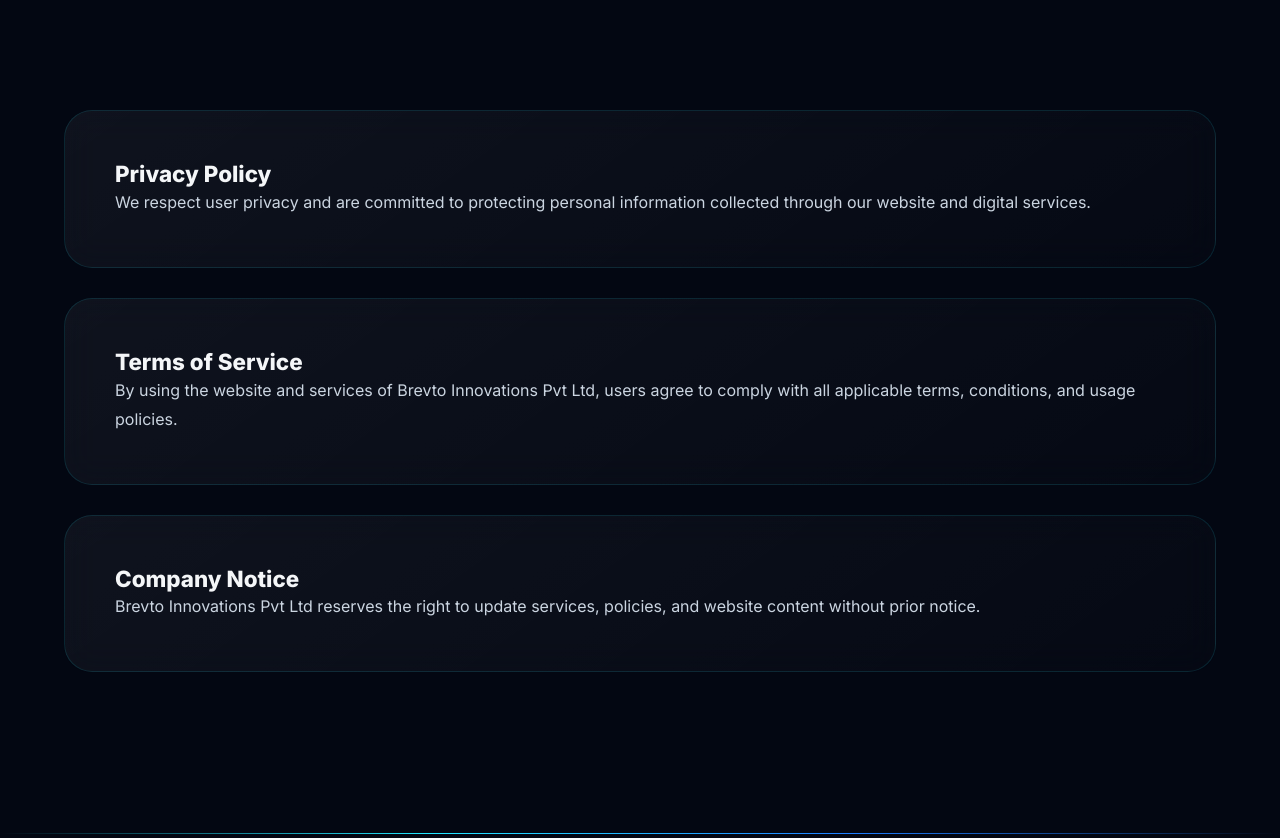
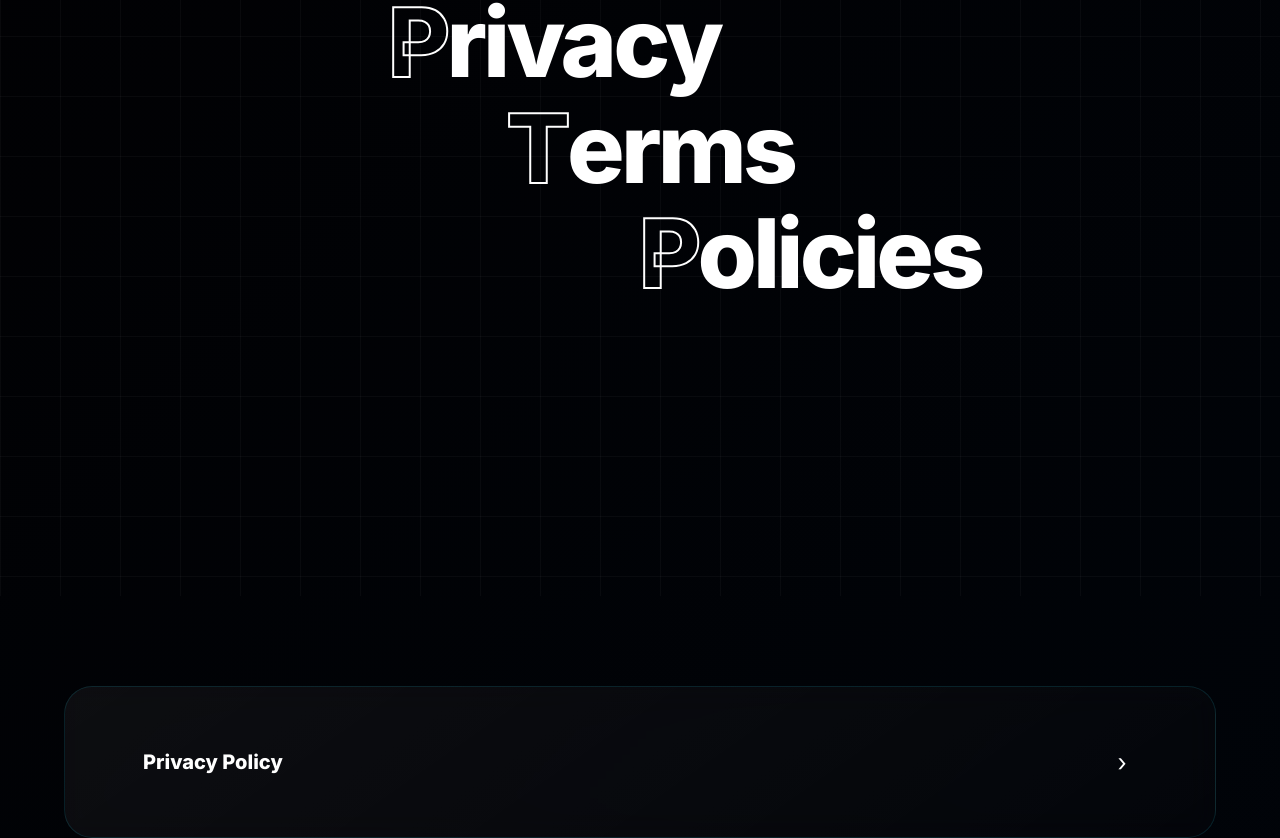
Before and after one commit to brevto/brevto-innovations-website, a React (Vite) app: page /legal in a window 1280 px wide. Shown: the part 289-1127 px from the top of the page. Built offline with nearby package versions, Linux system fonts and the light colour scheme.

Commit message:
feat: update legal page with accordion layout, enhanced styling, and additional policies

```diff
--- a/src/data/legal.js
+++ b/src/data/legal.js
@@ -1,21 +1,64 @@
 const legal = {
   privacyPolicy: `
-    We respect user privacy and are committed
-    to protecting personal information collected
-    through our website and digital services.
+    We are committed to protecting your privacy.
+    Any personal information collected through our website
+    is processed securely and used only for providing,
+    improving, and supporting our services. We do not sell
+    personal information to third parties.
   `,
 
   termsOfService: `
-    By using the website and services of
-    Brevto Innovations Pvt Ltd,
-    users agree to comply with all applicable terms,
-    conditions, and usage policies.
+    By accessing or using our website and services,
+    you agree to comply with our terms, conditions,
+    and all applicable laws. Unauthorized use,
+    misuse, or interference with our services is prohibited.
+  `,
+
+  cookiePolicy: `
+    Our website may use cookies and similar technologies
+    to improve user experience, analyze website performance,
+    and remember user preferences. You can manage or disable
+    cookies through your browser settings.
+  `,
+
+  dataSecurity: `
+    We implement reasonable administrative, technical,
+    and organizational measures to protect personal
+    information against unauthorized access, disclosure,
+    alteration, or destruction. However, no internet
+    transmission or storage system is completely secure.
+  `,
+
+  intellectualProperty: `
+    All website content, software, branding, graphics,
+    logos, and other intellectual property are owned by
+    Brevto Innovations Pvt Ltd or their respective owners.
+    Unauthorized copying, reproduction, or distribution
+    is prohibited.
+  `,
+
+  disclaimer: `
+    The information and services provided on this website
+    are offered on an "as is" and "as available" basis.
+    While we strive for accuracy and reliability, we make
+    no warranties regarding uninterrupted availability,
+    completeness, or suitability for any particular purpose.
+  `,
+
+  limitationOfLiability: `
+    To the maximum extent permitted by applicable law,
+    Brevto Innovations Pvt Ltd shall not be liable for any
+    indirect, incidental, special, consequential, or
+    punitive damages arising from the use of our website
+    or services.
   `,
 
   companyNotice: `
-    Brevto Innovations Pvt Ltd reserves the right
-    to update services, policies, and website content
-    without prior notice.
+    Brevto Innovations Pvt Ltd reserves the right to
+    modify, update, suspend, or discontinue any part of
+    its website, services, features, or legal policies
+    at any time without prior notice. Continued use of
+    our services constitutes acceptance of any updates.
   `,
 };
 
--- a/src/pages/Legal.jsx
+++ b/src/pages/Legal.jsx
@@ -1,4 +1,4 @@
-import React from "react";
+import React, { useState } from "react";
 
 import Container from "../components/layout/Container";
 
@@ -10,6 +10,47 @@
 import "../styles/legal.css";
 
 const Legal = () => {
+  const [openIndex, setOpenIndex] = useState(null);
+
+  const sections = [
+    {
+      title: "Privacy Policy",
+      content: legal.privacyPolicy,
+    },
+    {
+      title: "Terms of Service",
+      content: legal.termsOfService,
+    },
+    {
+      title: "Cookie Policy",
+      content: legal.cookiePolicy,
+    },
+    {
+      title: "Data Security",
+      content: legal.dataSecurity,
+    },
+    {
+      title: "Intellectual Property",
+      content: legal.intellectualProperty,
+    },
+    {
+      title: "Disclaimer",
+      content: legal.disclaimer,
+    },
+    {
+      title: "Limitation of Liability",
+      content: legal.limitationOfLiability,
+    },
+    {
+      title: "Company Notice",
+      content: legal.companyNotice,
+    },
+  ];
+
+  const toggleSection = (index) => {
+    setOpenIndex((prevIndex) => (prevIndex === index ? null : index));
+  };
+
   return (
     <div className="legal-page">
 
@@ -19,9 +60,13 @@
 
           <SectionHeading
             center={true}
-            tag="Legal"
-            title="Privacy, Terms & Policies"
-            description="Important company-related legal information and usage terms."
+            title={
+              <>
+                <span className="legal-hero-title-line"><span className="outline-text">P</span>rivacy</span>
+                <span className="legal-hero-title-line legal-hero-title-offset"><span className="outline-text">T</span>erms</span>
+                <span className="legal-hero-title-line legal-hero-title-offset-large"><span className="outline-text">P</span>olicies</span>
+              </>
+            }
           />
 
         </Container>
@@ -32,44 +77,25 @@
 
         <Container>
 
-          <div className="legal-grid">
+          <div className="legal-accordion">
+            {sections.map((section, index) => (
+              <Card className={`legal-accordion-card ${openIndex === index ? "open" : ""}`} key={section.title}>
+                <button
+                  type="button"
+                  className="legal-accordion-header"
+                  onClick={() => toggleSection(index)}
+                >
+                  <h3>{section.title}</h3>
+                  <span className={`legal-accordion-arrow ${openIndex === index ? "open" : ""}`}>
+                    ›
+                  </span>
+                </button>
 
-            <Card>
-
-              <h3>
-                Privacy Policy
-              </h3>
-
-              <p>
-                {legal.privacyPolicy}
-              </p>
-
-            </Card>
-
-            <Card>
-
-              <h3>
-                Terms of Service
-              </h3>
-
-              <p>
-                {legal.termsOfService}
-              </p>
-
-            </Card>
-
-            <Card>
-
-              <h3>
-                Company Notice
-              </h3>
-
-              <p>
-                {legal.companyNotice}
-              </p>
-
-            </Card>
-
+                <div className={`legal-accordion-body ${openIndex === index ? "open" : ""}`}>
+                  <p>{section.content}</p>
+                </div>
+              </Card>
+            ))}
           </div>
 
         </Container>
--- a/src/styles/legal.css
+++ b/src/styles/legal.css
@@ -2,3 +2,132 @@
   display: grid;
   gap: 30px;
 }
+
+.legal-page {
+  background:
+    radial-gradient(circle at top left, rgba(0, 0, 0, 0.027), transparent 70%),
+    linear-gradient(135deg, #010103, #00050c);
+}
+
+.legal-hero {
+  min-height: 100vh;
+  display: flex;
+  align-items: center;
+  justify-content: center;
+  padding: 0px 0 95px;
+  position: relative;
+}
+
+.legal-hero::before {
+  content: "";
+  position: absolute;
+  inset: 0;
+  pointer-events: none;
+  background-image:
+    linear-gradient(rgba(255,255,255,0.045) 1px, transparent 1px),
+    linear-gradient(90deg, rgba(255,255,255,0.045) 1px, transparent 1px);
+  background-size: 60px 60px;
+  opacity: 0.75;
+}
+
+.legal-hero .section-heading {
+  position: relative;
+  z-index: 2;
+  max-width: 980px;
+  text-align: center;
+}
+
+.legal-hero .section-heading h2 {
+  font-size: clamp(6rem, 5.2vw, 7rem);
+  line-height: 1.1;
+  letter-spacing: -0.04em;
+  color: #ffffff;
+}
+
+.legal-hero .section-heading .legal-hero-title-line {
+  display: block;
+}
+
+.legal-hero .section-heading .legal-hero-title-offset {
+  margin-left: 12rem;
+}
+
+.legal-hero .section-heading .legal-hero-title-offset-large {
+  margin-left: 32rem;
+}
+
+.legal-hero .section-heading .outline-text {
+  color: transparent;
+  -webkit-text-fill-color: transparent;
+  -webkit-text-stroke: 2px #ffffff;
+}
+
+.legal-content {
+  padding: 90px 0 130px;
+}
+
+.legal-accordion {
+  display: grid;
+  gap: 40px;
+}
+
+.legal-accordion-card {
+  overflow: hidden;
+  border-radius: 28px;
+  background: rgba(255,255,255,0.04);
+  border: 1px solid rgba(255,255,255,0.12);
+  backdrop-filter: blur(18px);
+}
+
+.legal-accordion-header {
+  width: 100%;
+  display: flex;
+  align-items: center;
+  justify-content: space-between;
+  gap: 16px;
+  padding: 10px 28px;
+  background: transparent;
+  border: 0;
+  color: #ffffff;
+  text-align: left;
+  cursor: pointer;
+}
+
+.legal-accordion-header h3 {
+  margin: 0;
+  font-size: 1.25rem;
+}
+
+.legal-accordion-arrow {
+  display: inline-flex;
+  align-items: center;
+  justify-content: center;
+  width: 30px;
+  height: 30px;
+  font-size: 1.5rem;
+  transition: transform 0.25s ease;
+}
+
+.legal-accordion-arrow.open {
+  transform: rotate(90deg);
+}
+
+.legal-accordion-body {
+  max-height: 0;
+  opacity: 0;
+  overflow: hidden;
+  transition: max-height 0.35s ease, opacity 0.35s ease;
+  padding: 0 28px;
+}
+
+.legal-accordion-body.open {
+  max-height: 500px;
+  opacity: 1;
+  padding: 18px 28px 24px;
+}
+
+.legal-accordion-body p {
+  margin: 0;
+  color: rgba(255,255,255,0.75);
+  line-height: 1.9;
+}
```
